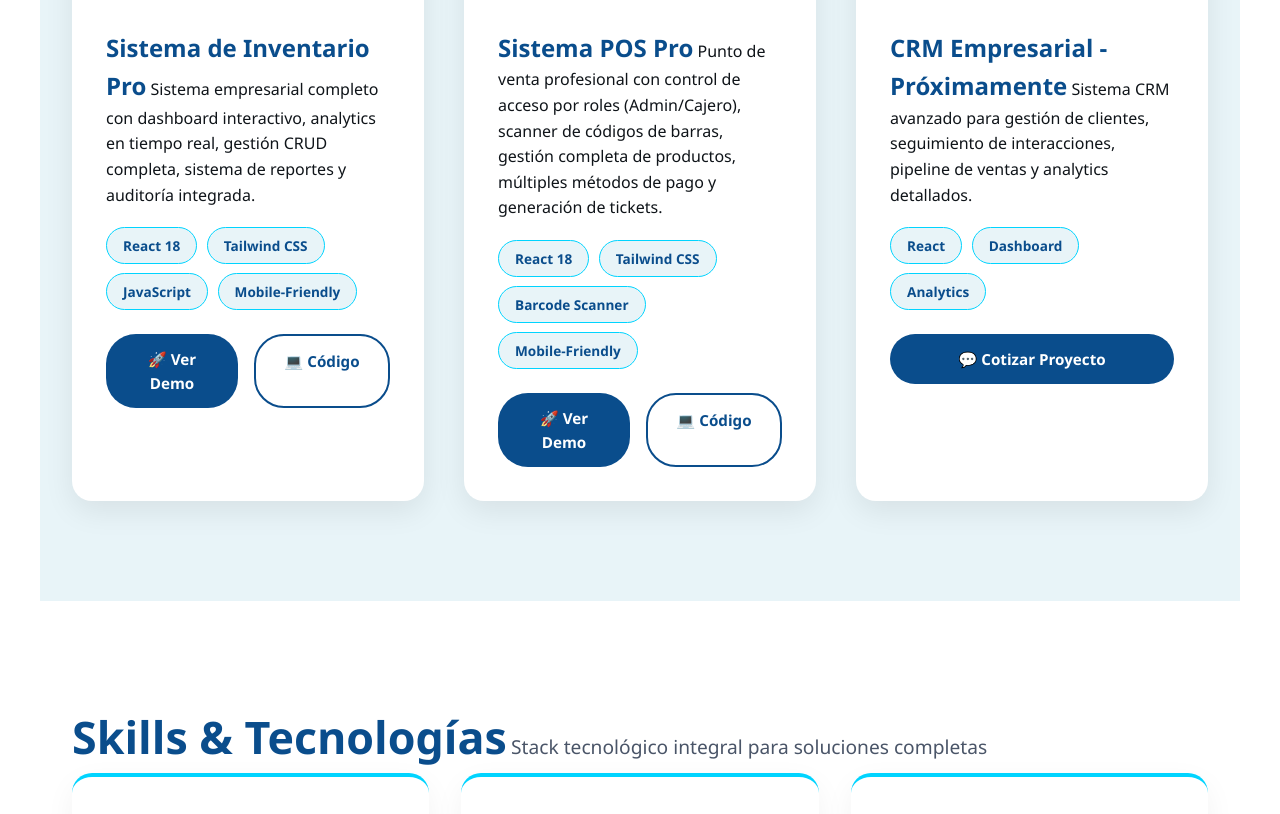
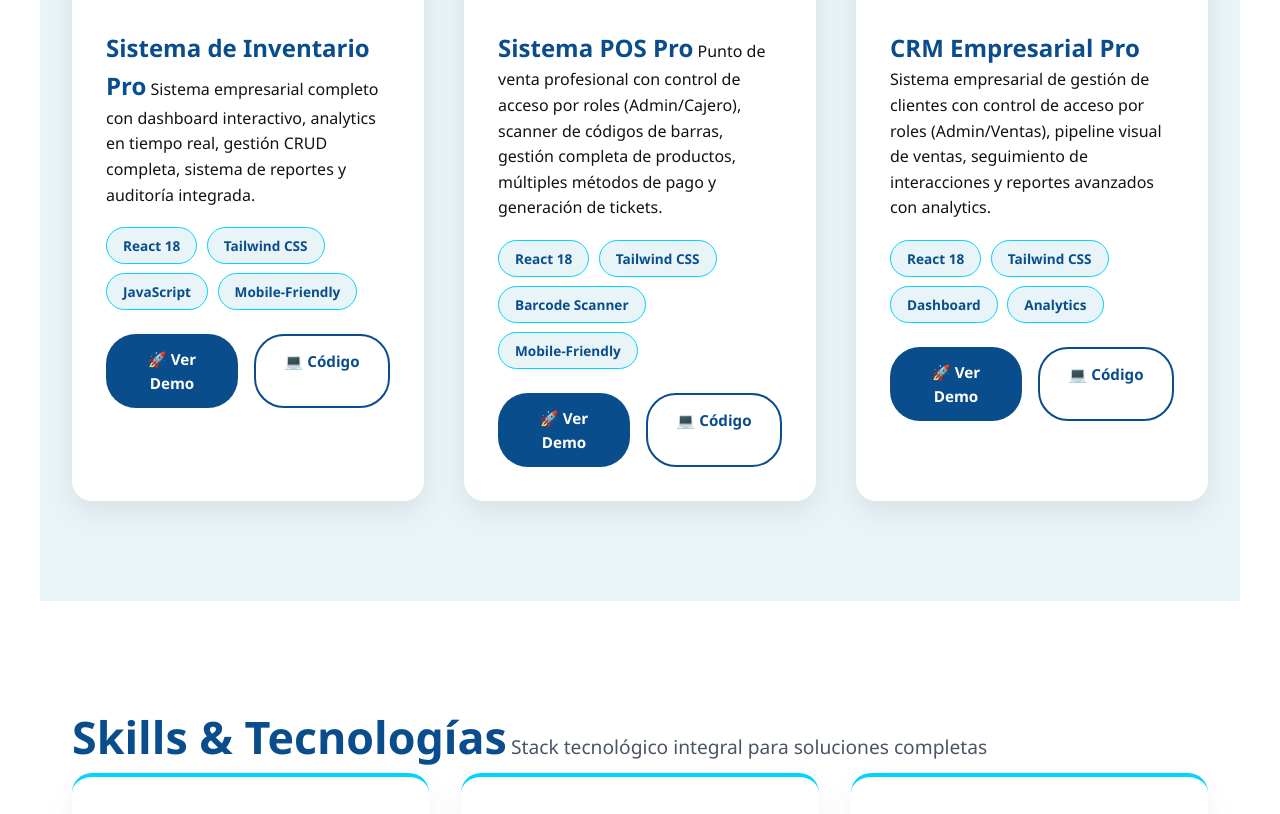
Before and after one commit to ProjectOne2020/portafolio, a plain HTML site: page index.html in a window 1280 px wide. Shown: the part 2204-3018 px from the top of the page. Drawn offline with Linux system fonts and the light colour scheme.

Commit message:
Update project details for Enterprise CRM Pro

```diff
--- a/index.html
+++ b/index.html
@@ -871,21 +871,26 @@
             <div class="project-card">
                 <div class="project-image">📊</div>
                 <div class="project-content">
-                    <h3 lang="es">CRM Empresarial - Próximamente</h3>
-                    <h3 lang="en">Enterprise CRM - Coming Soon</h3>
+                    <h3 lang="es">CRM Empresarial Pro</h3>
+                    <h3 lang="en">Enterprise CRM Pro</h3>
 
-                    <p lang="es">Sistema CRM avanzado para gestión de clientes, seguimiento de interacciones, pipeline de ventas y analytics detallados.</p>
-                    <p lang="en">Advanced CRM system for customer management, interaction tracking, sales pipeline and detailed analytics.</p>
+                    <p lang="es">Sistema empresarial de gestión de clientes con control de acceso por roles (Admin/Ventas), pipeline visual de ventas, seguimiento de interacciones y reportes avanzados con analytics.</p>
+                    <p lang="en">Enterprise customer management system with role-based access control (Admin/Sales), visual sales pipeline, interaction tracking and advanced analytics reports.</p>
 
                     <div class="project-tags">
-                        <span class="tag" translate="no">React</span>
+                        <span class="tag" translate="no">React 18</span>
+                        <span class="tag" translate="no">Tailwind CSS</span>
                         <span class="tag" translate="no">Dashboard</span>
-                        <span class="tag" translate="no">Analytics</span>
+                        <span class="tag">Analytics</span>
                     </div>
                     <div class="project-links">
-                        <a href="https://wa.me/528110481221?text=Hola%20Alejandro,%20me%20interesa%20el%20CRM" target="_blank" class="project-link link-demo">
-                            <span lang="es">💬 Cotizar Proyecto</span>
-                            <span lang="en">💬 Get Quote</span>
+                        <a href="https://crm-empresarial.netlify.app/" target="_blank" class="project-link link-demo">
+                            <span lang="es">🚀 Ver Demo</span>
+                            <span lang="en">🚀 View Demo</span>
+                        </a>
+                        <a href="https://github.com/projectone2020/sistema-crm-demo" target="_blank" class="project-link link-code">
+                            <span lang="es">💻 Código</span>
+                            <span lang="en">💻 Code</span>
                         </a>
                     </div>
                 </div>
```
